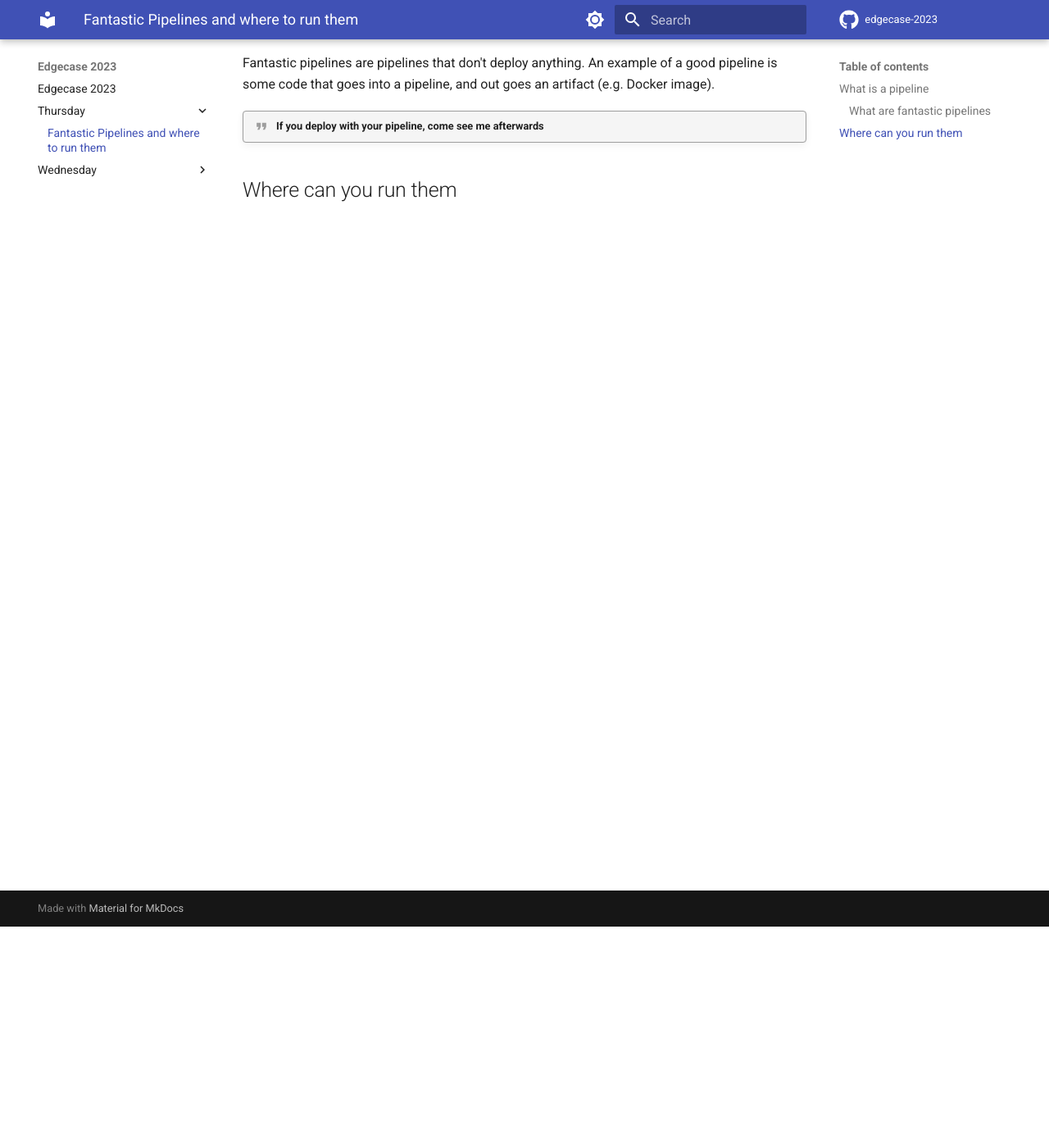
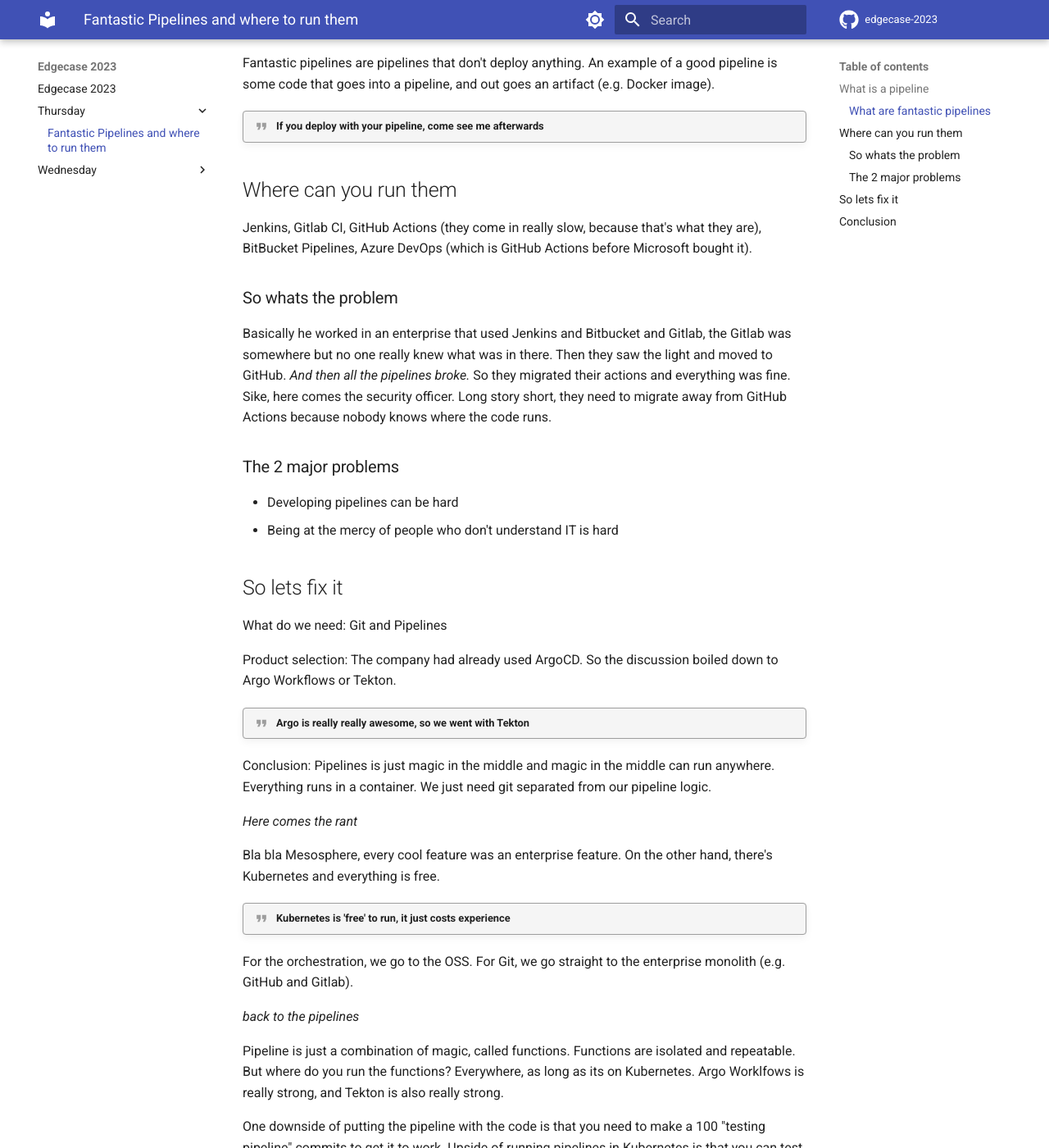
Before and after one commit to RobKenis/edgecase-2023, an MkDocs documentation site: the page built from docs/thursday/1-keynote.md, in a window 1280 px wide and 1400 px high, scrolled down 270 px. Shown: the whole window at 82% size. Built offline with MkDocs 1.6.1 and Material for MkDocs 9.7.7, drawn with Linux system fonts in a browser that asks for light colours; comment, search, counter and statistics services are not loaded; some of the changed text lies outside the part shown.

Commit message:
Add docs on keynote

```diff
--- a/docs/thursday/1-keynote.md
+++ b/docs/thursday/1-keynote.md
@@ -11,3 +11,48 @@ Fantastic pipelines are pipelines that don't deploy anything. An example of a go
 !!! quote "If you deploy with your pipeline, come see me afterwards"
 
 ## Where can you run them
+
+Jenkins, Gitlab CI, GitHub Actions (they come in really slow, because that's what they are), BitBucket Pipelines, Azure DevOps (which is GitHub Actions before Microsoft bought it).
+
+### So whats the problem
+
+Basically he worked in an enterprise that used Jenkins and Bitbucket and Gitlab, the Gitlab was somewhere but no one really knew what was in there. Then they saw the light and moved to GitHub.
+_And then all the pipelines broke._ So they migrated their actions and everything was fine. Sike, here comes the security officer. Long story short, they need to migrate away from GitHub Actions
+because nobody knows where the code runs.
+
+### The 2 major problems
+
+- Developing pipelines can be hard
+- Being at the mercy of people who don't understand IT is hard
+
+## So lets fix it
+
+What do we need: Git and Pipelines
+
+Product selection: The company had already used ArgoCD. So the discussion boiled down to Argo Workflows or Tekton.
+
+!!! quote "Argo is really really awesome, so we went with Tekton"
+
+Conclusion: Pipelines is just magic in the middle and magic in the middle can run anywhere. Everything runs in a container. We just need git separated from our pipeline logic.
+
+_Here comes the rant_
+
+Bla bla Mesosphere, every cool feature was an enterprise feature. On the other hand, there's Kubernetes and everything is free.
+
+!!! quote "Kubernetes is 'free' to run, it just costs experience"
+
+For the orchestration, we go to the OSS. For Git, we go straight to the enterprise monolith (e.g. GitHub and Gitlab).
+
+_back to the pipelines_
+
+Pipeline is just a combination of magic, called functions. Functions are isolated and repeatable. But where do you run the functions? Everywhere, as long as its on Kubernetes. Argo Worklfows
+is really strong, and Tekton is also really strong.
+
+One downside of putting the pipeline with the code is that you need to make a 100 "testing pipeline" commits to get it to work. Upside of running pipelines in Kubernetes is that you can test
+locally and then push them to Git later. **Do not underestimate local development for pipelines.**
+
+Now for the downsides of running pipelines yourself, it's yet another standard. It can be complex, but let's be honest, so was GitHub Actions the first time.
+
+## Conclusion
+
+When the security officer tells you to move your pipelines, make a sane decision and pick something that you can run anywhere. _Kubernetes can run anywhere btw_
```
